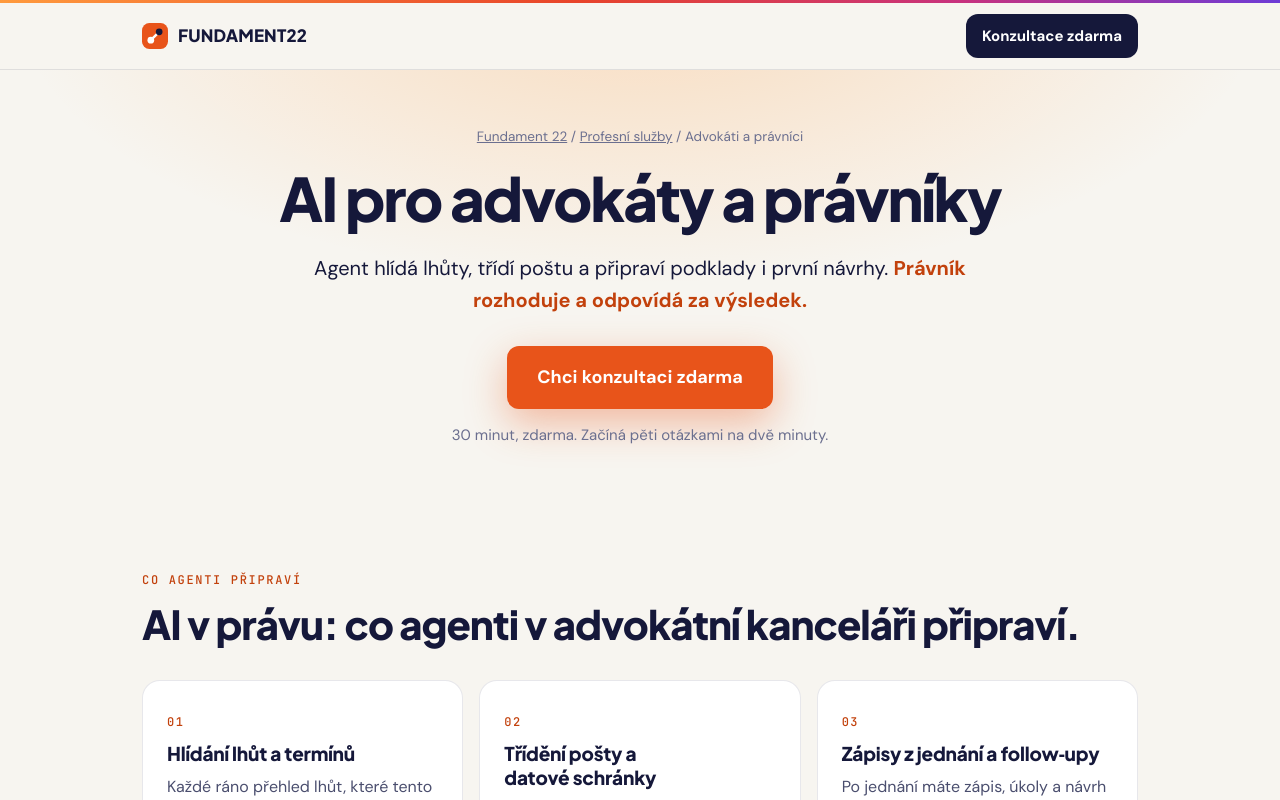
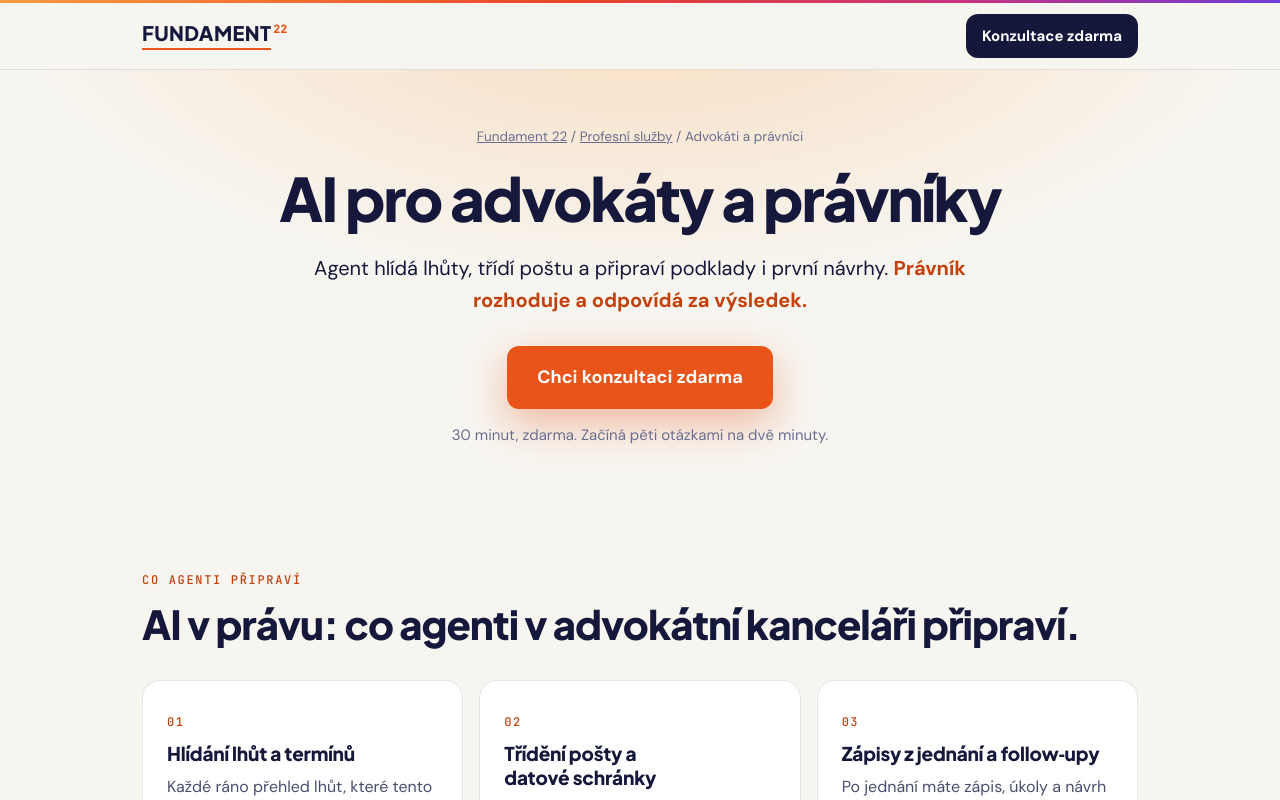
Before and after one commit to adamku8/fundament22-com, a plain HTML site: page ai-pro-advokaty/index.html in a window 1280 px wide. Shown: the top 800 px of the page. Drawn offline with Linux system fonts and the light colour scheme.

Commit message:
Google Analytics 4 po souhlasu návštěvníka, logo H (FUNDAMENT s exponentem 22), nová ikona
Co-Authored-By: Claude Fable 5.2 <noreply@anthropic.com>

```diff
--- a/ai-pro-advokaty/index.html
+++ b/ai-pro-advokaty/index.html
@@ -302,6 +302,14 @@ footer a{text-decoration:none}footer a:hover{color:#fff;text-decoration:underlin
 footer h4{font-family:var(--mono);font-size:11px;letter-spacing:.14em;text-transform:uppercase;color:#8E93BA;margin:0 0 12px;font-weight:400}
 footer nav{display:grid;gap:8px;align-content:start}
 .fbot{display:flex;flex-wrap:wrap;gap:8px 24px;justify-content:space-between;margin-top:32px;padding-top:18px;border-top:1px solid rgba(255,255,255,.08);font-size:13.5px}
+.logo{font-size:20px;letter-spacing:.02em}
+.wm{display:inline-flex;align-items:flex-start;line-height:1}
+.wm b{font-family:var(--disp);font-weight:800;padding-bottom:5px;border-bottom:2px solid var(--or)}
+.wm sup{font-family:var(--disp);font-weight:800;font-size:.56em;line-height:1;color:var(--or);margin-left:2px;vertical-align:baseline;position:static}
+@media(max-width:420px){.logo{font-size:18px}}
+@media(max-width:375px){.logo{font-size:17px}}
+@media(max-width:340px){.logo{font-size:15px}}
+.fbrand .wm{font-size:20px;letter-spacing:.02em;color:#fff}
 </style>
 <style>
 .crumbs{font-size:13.5px;color:var(--ink3);margin:0 0 18px}.crumbs a{color:inherit}
@@ -336,7 +344,7 @@ footer nav{display:grid;gap:8px;align-content:start}
 </head>
 <body class="lp">
 <header class="top"><div class="wrap">
-<a class="logo" href="/" aria-label="FUNDAMENT22"><svg viewBox="0 0 28 28" width="26" height="26" aria-hidden="true"><rect width="28" height="28" rx="8" fill="#E8541A"/><path d="M9.5 18.5L18.5 9.5" stroke="#fff" stroke-width="2.6" stroke-linecap="round"/><circle cx="9.5" cy="18.5" r="3.6" fill="#fff"/><circle cx="18.5" cy="9.5" r="3.6" fill="#15183A"/></svg><span>FUNDAMENT22</span></a>
+<a class="logo" href="/" aria-label="FUNDAMENT22"><span class="wm"><b>FUNDAMENT</b><sup>22</sup></span></a>
 <a class="btn sm" href="/#analyza">Konzultace zdarma</a>
 </div></header>
 
@@ -421,7 +429,7 @@ footer nav{display:grid;gap:8px;align-content:start}
 
 <footer><div class="wrap">
 <div class="fcols">
-<div class="fbrand"><b>FUNDAMENT22</b><p>AI firma pro 22. století. AI agenti a automatizace procesů pro firmy.</p></div>
+<div class="fbrand"><span class="wm"><b>FUNDAMENT</b><sup>22</sup></span><p>AI firma pro 22. století. AI agenti a automatizace procesů pro firmy.</p></div>
 <nav aria-label="Obory"><h4>Obory</h4><a href="https://fundament22.com/ai-pro-e-shopy/">AI pro e‑shopy a retail</a><a href="https://fundament22.com/ai-pro-profesni-sluzby/">AI pro profesní služby</a><a href="https://fundament22.com/ai-ve-vyrobe-a-velkoobchodu/">AI ve výrobě a velkoobchodu</a></nav>
 <nav aria-label="Profesní služby"><h4>Profesní služby</h4><a href="https://fundament22.com/ai-pro-ucetni/">AI pro účetní</a><a href="https://fundament22.com/ai-pro-advokaty/">AI pro advokáty a právníky</a><a href="https://fundament22.com/ai-v-hr/">AI v HR a náboru</a><a href="https://fundament22.com/ai-pro-marketingove-agentury/">AI pro marketingové agentury</a></nav>
 <nav aria-label="Kontakt"><h4>Kontakt</h4><a href="/#analyza">Konzultace zdarma</a><a href="mailto:petr@locoglobal.ai">petr@locoglobal.ai</a><a href="https://adamku8.github.io/fundament22/demo/">Ukázka</a><a href="https://adamku8.github.io/fundament22/">Podrobná verze webu</a></nav>
@@ -455,7 +463,7 @@ footer nav{display:grid;gap:8px;align-content:start}
 <script>
 /* Měření: Google Analytics 4 a Microsoft Clarity se načtou až po souhlasu návštěvníka. */
 (function(){
-  var GA="", CL="zgnnvzzaz3", KEY="f22_mereni";
+  var GA="G-W14HDFS6NB", CL="zgnnvzzaz3", KEY="f22_mereni";
   if(!GA && !CL) return;
   if(location.hostname!=="fundament22.com") return;
   var bar=document.getElementById("cbar"), loaded=false;
```
Also changed, not shown: ai-pro-e-shopy/index.html (+11 -3 lines), ai-pro-marketingove-agentury/index.html (+11 -3 lines), ai-pro-profesni-sluzby/index.html (+11 -3 lines), ai-pro-ucetni/index.html (+11 -3 lines), ai-v-hr/index.html (+11 -3 lines), ai-ve-vyrobe-a-velkoobchodu/index.html (+11 -3 lines), index.html (+11 -3 lines), assets/apple-touch-icon.png, assets/favicon.svg.
